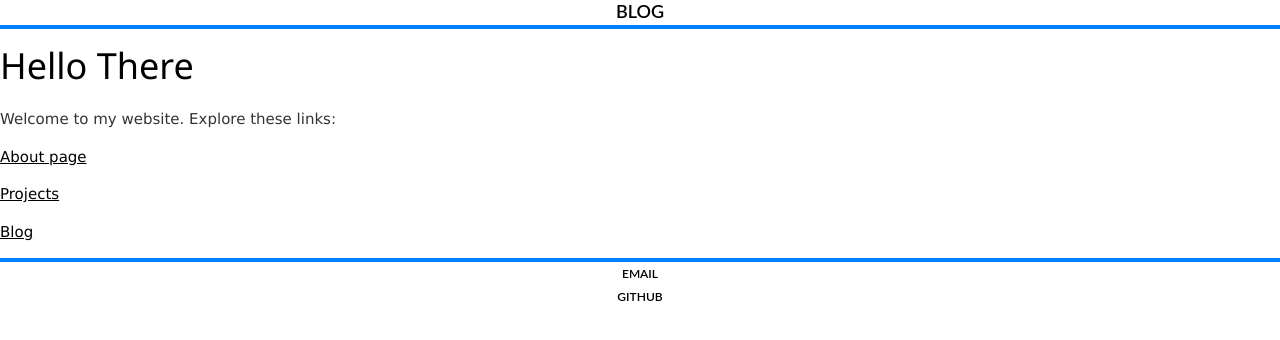
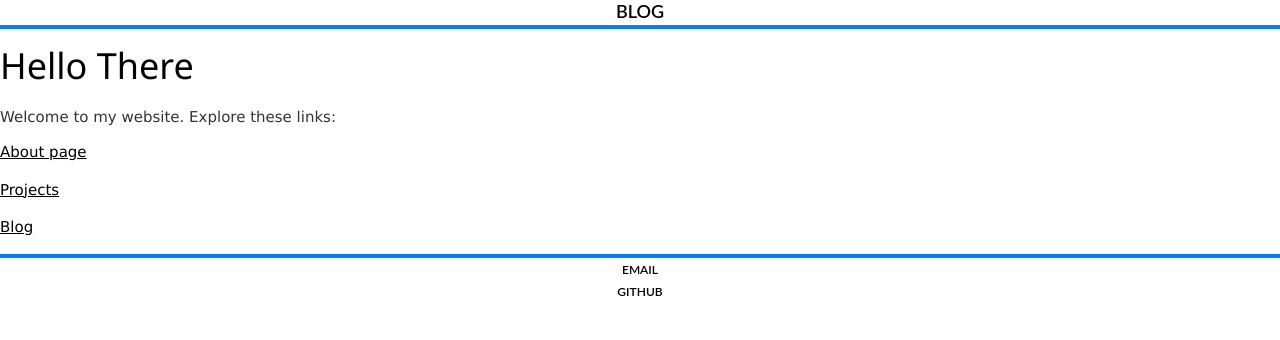
Before and after one commit to beauhodes/beauhodes.github.io, a Jekyll site: the page built from index.html, in a window 1280 px wide. Shown: the part 146-486 px from the top of the page. Built offline with Jekyll 4.4.1, drawn with Linux system fonts in a browser that asks for light colours.

Commit message:
Update main.css

```diff
--- a/css/main.css
+++ b/css/main.css
@@ -61,11 +61,9 @@
     color: #007fff;
     padding: 1em 1em;
 }
-/*
-navLinks:active {
+.navLinks:active {
     color: #848482;
 }
-*/
 .footerLinks {
     font-family: 'Lato', sans-serif;
     font-size: .8em;
@@ -75,11 +73,9 @@
     color: black;
     padding: 1em 1em;
 }
-/*
-footerLinks:visited {
+.footerLinks:visited {
     color: black;
 }
-*/
 .footerLinks:hover {
     color: #007fff;
     padding: 1em 1em;
@@ -90,7 +86,7 @@
 }
 p {
     font-size: 1em;
-    /*line-height: 1.4em; */
+    line-height: 1.2em;
     color: #333;
 }
 ul.posts {
```
